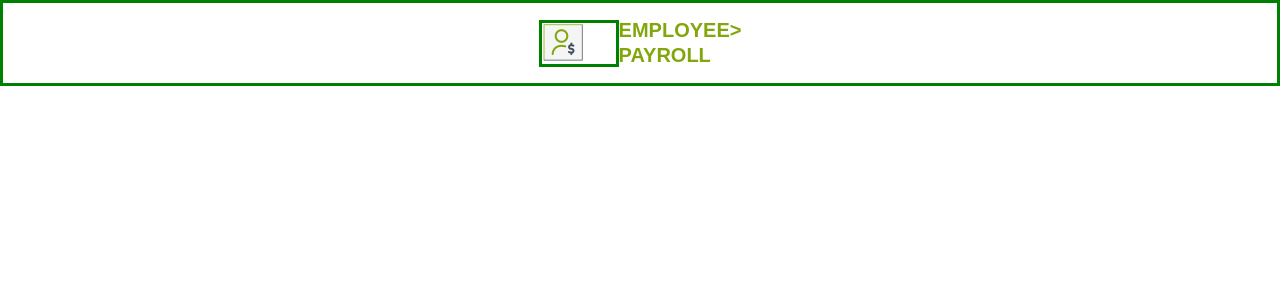
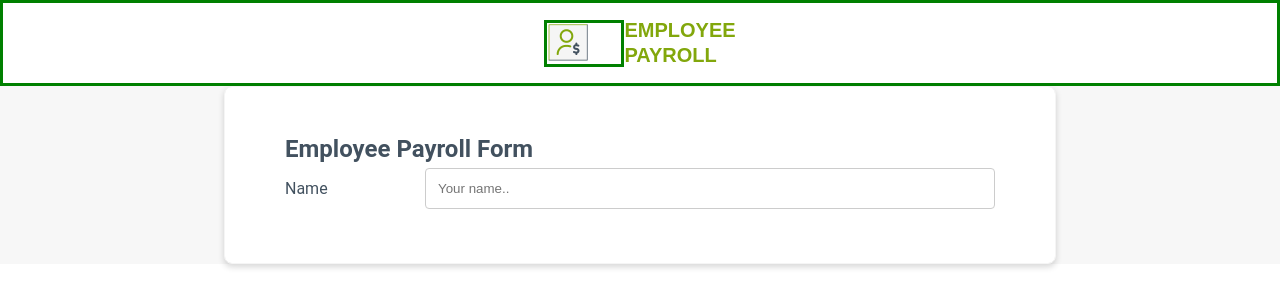
Before and after one commit to adarshEr2020/EmployeePayrollProject, a plain HTML site: page EmployeePayrollProject/pages/index.html in a window 1280 px wide. Drawn offline with Linux system fonts and the light colour scheme.

Commit message:
[Adarsh]Added: employee payroll form with header and name

```diff
--- a/EmployeePayrollProject/css/style.css
+++ b/EmployeePayrollProject/css/style.css
@@ -43,3 +43,64 @@ body{
 *{
     box-sizing: border-box;
 }
+
+/* css for form */
+
+.form-content {
+    min-height: calc(100-80px);
+    background-color: #f7f7f7;
+    display: flex;
+    justify-content: center;
+    align-items: center;
+    border: 0px solid green;
+}
+
+.form {
+    width: 65%;
+    padding: 44px 60px;
+    background: #ffffff 0% 0% no-repeat padding-box;
+    box-shadow: 0px 3px  6px #00000029;
+    border:  1px solid #f5f5f5;
+    border-radius: 8px;
+    opacity:1;
+}
+
+.form-head {
+    font: normal normal bold 24px/37px Roboto;
+    letter-spacing: 0px;
+    color: #42515f;
+    text-transform: capitalize;
+    opacity:  20px;
+}
+
+.row-content {
+    display: flex;
+    flex-direction: row;
+    margin-bottom: 10px;
+    align-items: center;
+    border: 0px solid green;
+}
+
+.label {
+    min-width: 140px;
+}
+
+ lable {
+    padding: 12px 12px 12px 0;
+    display: inline-block;
+}
+
+.text {
+    font-size:16px;
+    color:#42515f;
+    opacity: 1;
+    font-family: Roboto;
+}
+
+ .input {
+    width: 100%;
+    padding: 12px;
+    border: 1px solid #ccc;
+    border-radius: 4px;
+    resize: vertical;
+}
--- a/EmployeePayrollProject/pages/index.html
+++ b/EmployeePayrollProject/pages/index.html
@@ -12,9 +12,19 @@
                 <img src="../assets/logo.png" alt="logo">
             </div>
             <div>
-                <span class="emp-text">EMPLOYEE></span><br>
+                <span class="emp-text">EMPLOYEE</span><br>
                 <span class="emp-text emp-payroll">PAYROLL</span>
             </div>
         </header>
+
+        <div class="form-content">
+            <form class="form" action="#" onsubmit="sav();return false">
+                <div class="form-head">Employee Payroll form</div>
+                <div class="row-content">
+                    <label class="label text" for="name">Name</label>
+                    <input class="input" type="text" id="name" name="name" placeholder="Your name.." required>
+                </div>
+            </form>
+        </div>
     </body>
 </html>
```
